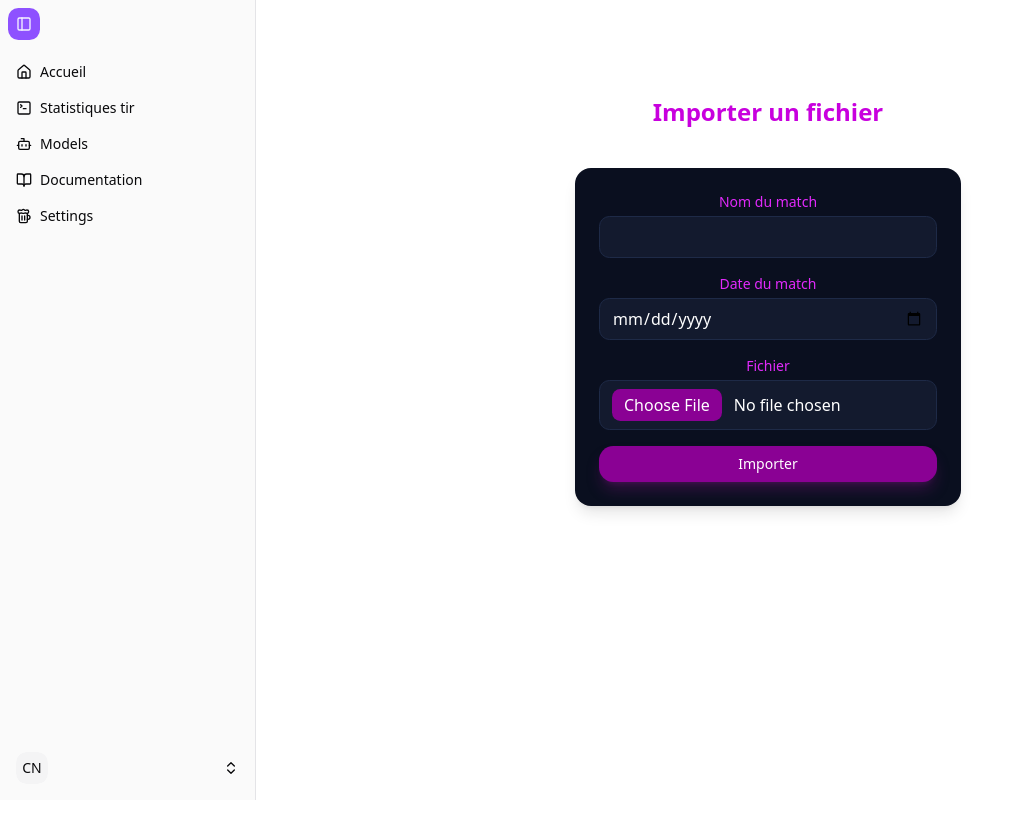
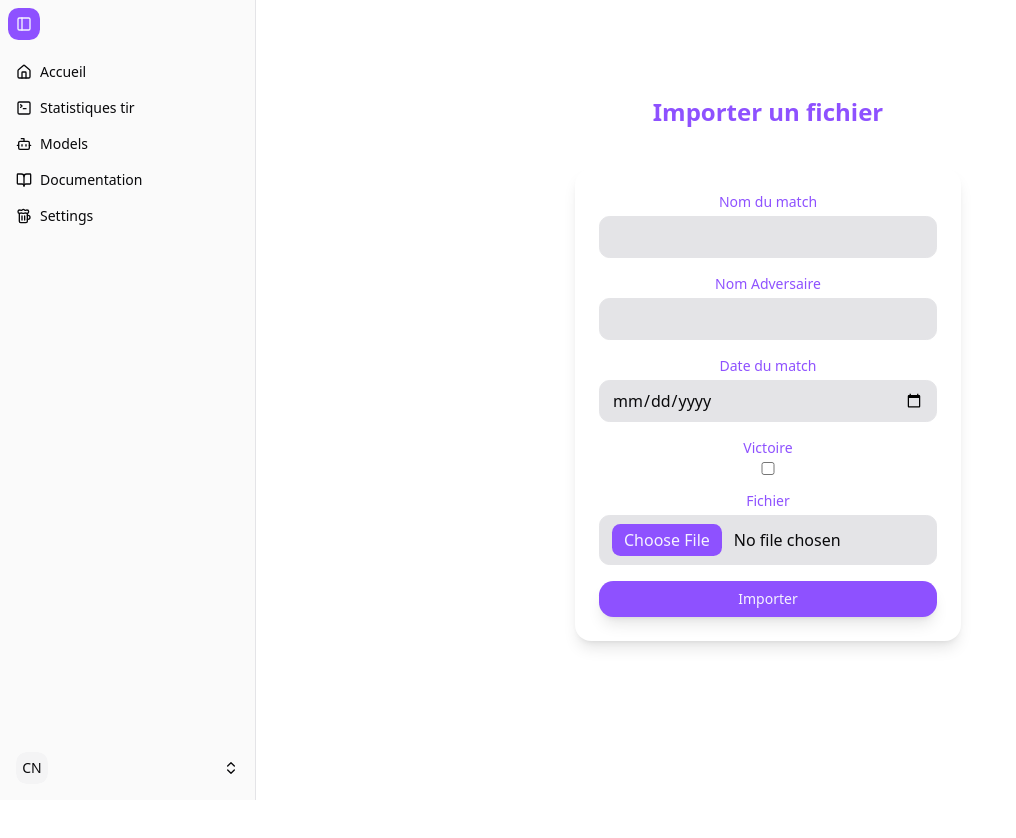
Before and after one commit to AnsseauMattheo/SaeHandDBut3-Front, a React (Vite) app: page /DashBoard/import in a window 1280 px wide. Shown: the top 838 px of the page, without its empty margins (0-1016 px from the left). Built offline with nearby package versions, Linux system fonts and the light colour scheme; no server answers.

Commit message:
import tout fini gars

```diff
--- a/src/Pages/ImportFile.jsx
+++ b/src/Pages/ImportFile.jsx
@@ -10,6 +10,7 @@ const ImportFile = () => {
     const {addSuccess, addError, addWarning, addInfo} = useAlerts();
     const [file, setFile] = useState(null);
     const [nomMatch, setNomMatch] = useState(null);
+    const [adversaireName, setAadversaireName] = useState(null);
     const [dateMatch, setDateMatch] = useState(null);
     const [load, setLoad] = useState(false);
 
@@ -19,7 +20,8 @@ const ImportFile = () => {
         e.preventDefault();
         const formData = new FormData();
         formData.append("file", file);
-        formData.append("name", nomMatch);
+        formData.append("nameM", nomMatch);
+        formData.append("nameA", adversaireName);
         formData.append("date", dateMatch);
 
         axios.post("http://localhost:8080/data/import", formData, {
@@ -46,10 +48,22 @@ const ImportFile = () => {
         console.log("change name")
     }
 
+    const handleAdversaireName = (e) => {
+        const adversaireName = e.target.value;
+        setAadversaireName(adversaireName)
+        console.log("change name")
+    }
+
     const handleMatchDate = (e) => {
         const matchDate = e.target.value;
         setDateMatch(matchDate)
         console.log("change date")
+    }
+
+    const handleWin = (e) => {
+        const win = e.target.checked;
+        setDateMatch(win)
+        console.log("change win")
     }
 
     return (
@@ -65,54 +79,96 @@ const ImportFile = () => {
             {/*    </Button>*/}
             {/*</form>*/}
 
-            <h1 className="text-2xl font-bold mb-6 text-center text-fuchsia-600">Importer un fichier</h1>
+            <h1 className="text-2xl font-bold mb-6 text-center text-[var(--color-primary)]">
+                Importer un fichier
+            </h1>
+
             <form
                 onSubmit={handleSubmit}
-                className="flex flex-col gap-4 max-w-md mx-auto p-6 bg-[#0a0f1f] shadow-lg rounded-2xl"
+                className="flex flex-col gap-4 max-w-md mx-auto p-6
+             bg-[var(--color-card)] shadow-lg rounded-2xl"
             >
                 <div className="flex flex-col">
-                    <label className="text-sm font-medium text-fuchsia-500 mb-1">Nom du match</label>
+                    <label className="text-sm font-medium text-[var(--color-primary)] mb-1">
+                        Nom du match
+                    </label>
                     <input
                         required
                         type="text"
                         onChange={handleMatchName}
-                        className="border border-[#1e2a47] bg-[#131a2e] text-white rounded-lg px-3 py-2
-                 focus:outline-none focus:ring-2 focus:ring-fuchsia-700"
+                        className="border border-[var(--color-border)]
+                 bg-[var(--color-input)] text-[var(--color-foreground)] rounded-lg px-3 py-2
+                 focus:outline-none focus:ring-2 focus:ring-[var(--color-ring)]"
                     />
                 </div>
 
                 <div className="flex flex-col">
-                    <label className="text-sm font-medium text-fuchsia-500 mb-1">Date du match</label>
+                    <label className="text-sm font-medium text-[var(--color-primary)] mb-1">
+                        Nom Adversaire
+                    </label>
+                    <input
+                        required
+                        type="text"
+                        onChange={handleAdversaireName}
+                        className="border border-[var(--color-border)]
+                 bg-[var(--color-input)] text-[var(--color-foreground)] rounded-lg px-3 py-2
+                 focus:outline-none focus:ring-2 focus:ring-[var(--color-ring)]"
+                    />
+                </div>
+
+                <div className="flex flex-col">
+                    <label className="text-sm font-medium text-[var(--color-primary)] mb-1">
+                        Date du match
+                    </label>
                     <input
                         required
                         type="date"
                         onChange={handleMatchDate}
-                        className="border border-[#1e2a47] bg-[#131a2e] text-white rounded-lg px-3 py-2
-                 focus:outline-none focus:ring-2 focus:ring-fuchsia-700"
+                        className="border border-[var(--color-border)]
+                 bg-[var(--color-input)] text-[var(--color-foreground)] rounded-lg px-3 py-2
+                 focus:outline-none focus:ring-2 focus:ring-[var(--color-ring)]"
                     />
                 </div>
 
                 <div className="flex flex-col">
-                    <label className="text-sm font-medium text-fuchsia-500 mb-1">Fichier</label>
+                    <label className="text-sm font-medium text-[var(--color-primary)] mb-1">
+                        Victoire
+                    </label>
+                    <input
+                    required
+                    type="checkbox"
+                    onChange={handleWin}
+                    className="border border-[var(--color-border)]"
+                    />
+                </div>
+
+                <div className="flex flex-col">
+                    <label className="text-sm font-medium text-[var(--color-primary)] mb-1">
+                        Fichier
+                    </label>
                     <input
                         required
                         type="file"
                         onChange={handleChangeFile}
-                        className="border border-[#1e2a47] bg-[#131a2e] text-white rounded-lg px-3 py-2
+                        className="border border-[var(--color-border)]
+                 bg-[var(--color-input)] text-[var(--color-foreground)] rounded-lg px-3 py-2
                  file:mr-3 file:py-1 file:px-3 file:rounded-md file:border-0
-                 file:bg-fuchsia-800 file:text-white hover:file:bg-fuchsia-900"
+                 file:bg-[var(--color-primary)] file:text-[var(--color-primary-foreground)]
+                 hover:file:bg-[var(--color-ring)]"
                     />
                 </div>
 
                 <Button
                     disabled={load}
-                    className="w-full bg-fuchsia-800 hover:bg-fuchsia-900 text-white font-medium py-2 px-4
+                    className="w-full bg-[var(--color-primary)] hover:bg-[var(--color-ring)]
+               text-[var(--color-primary-foreground)] font-medium py-2 px-4
                rounded-xl flex items-center justify-center gap-2 disabled:opacity-50
-               shadow-lg shadow-fuchsia-900/40"
+               shadow-lg shadow-[var(--color-ring)]/40"
                 >
                     {load ? <Loader2Icon className="animate-spin" /> : "Importer"}
                 </Button>
             </form>
+
 
         </>
     )
```
